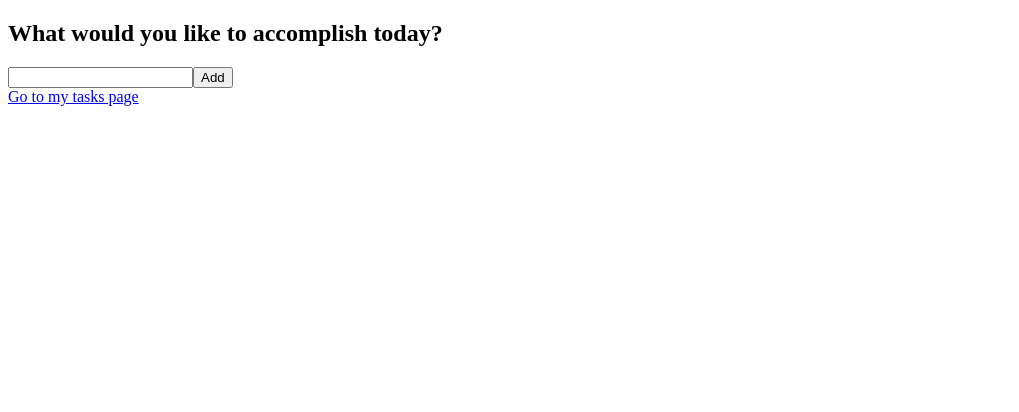
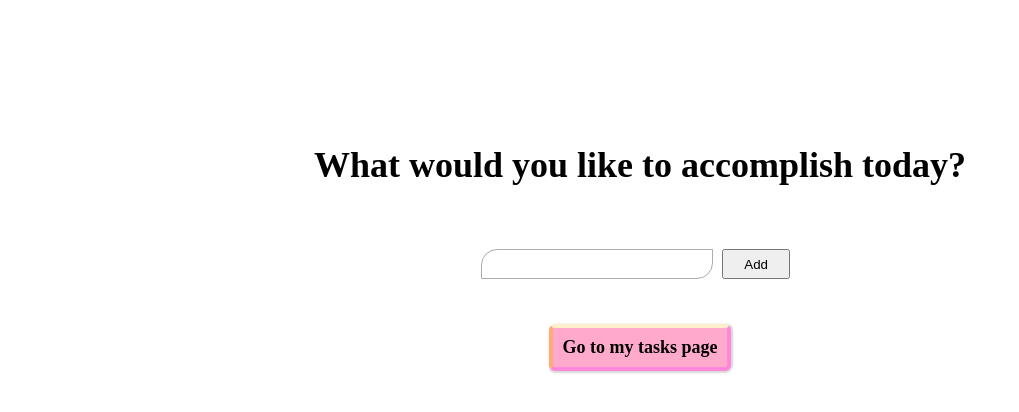
Before and after one commit to emmajphillips/reminders, a React (Create React App) app in the folder frontend/: page / in a window 1280 px wide. Shown: the top 412 px of the page, without its empty margins (0-1019 px from the left). Built offline with nearby package versions, Linux system fonts and the light colour scheme.

Commit message:
added TasksToday component and started inital styling on Home component

```diff
--- a/frontend/src/App.js
+++ b/frontend/src/App.js
@@ -2,12 +2,14 @@ import React from 'react'
 import { BrowserRouter, Route, Switch } from 'react-router-dom'
 
 import Home from './components/common/Home'
+import TasksToday from './components/tasks/TasksToday'
 
 const App = () => {
   return (
     <BrowserRouter>
       <Switch>
-        <Route exact path="/" component={Home}/>
+        <Route exact path="/" component={Home} />
+        <Route path="/tasks/today" component={TasksToday} />
       </Switch>
     </BrowserRouter>
   )
--- a/frontend/src/components/common/Home.js
+++ b/frontend/src/components/common/Home.js
@@ -1,15 +1,34 @@
 import React from 'react'
-import { Link } from 'react-router-dom'
+import { Link, useHistory } from 'react-router-dom'
 
-const Home = () => {
+function Home() {
+
+  const history = useHistory()
+
+  const [searchQuery, setSearchQuery] = React.useState('')
+
+
+  const handleChange = event => {
+    const updatedQuery = event.target.value
+    setSearchQuery(updatedQuery)
+  }
+
+  const handleSubmit = event => {
+    if (!searchQuery) return
+    event.preventDefault()
+    history.push('/tasks/today')
+  }
+
   return (
     <section className="hero">
-      <h1 className="heading">What would you like to accomplish today?</h1>
-      <form>
-        <input type="text" placeholder="" value=""/>
-        <button type="submit">Add</button>
-      </form>
-      <Link to="tasks/today">Go to my tasks page</Link>
+      <div className="container">
+        <h1 className="heading">What would you like to accomplish today?</h1>
+        <form onSubmit={handleSubmit}>
+          <input type="text" name="newTask" placeholder="" value={searchQuery} onChange={handleChange} />
+          <button type="submit">Add</button>
+        </form>
+        <Link to="tasks/today">Go to my tasks page</Link>
+      </div>
     </section>
   )
 }
--- /dev/null
+++ b/frontend/src/components/tasks/TasksToday.js
@@ -0,0 +1,9 @@
+import React from 'react'
+
+function TasksToday () {
+  return (
+    <h1>Taskssssssssss</h1>
+  )
+}
+
+export default TasksToday
--- a/frontend/src/styles/main.scss
+++ b/frontend/src/styles/main.scss
@@ -0,0 +1,60 @@
+* {
+  margin: 0;
+  padding: 0;
+}
+
+html {
+  font-size: 18px;
+}
+
+section.hero {
+  min-height: 100vh;
+  height: 100%;
+  div.container {
+    display: flex;
+    flex-direction: column;
+    align-items: center;
+    height: calc(100vh - 4em);
+    padding-top: 4em;
+    text-align: center;
+    h1.heading {
+      font-size: 2rem;
+      margin: 0 0.5em;
+      padding: 4rem 0 2rem;
+    }
+    form {
+      display: flex;
+      justify-content: center;
+      margin: 1rem 0;
+      padding: 0.5em;
+      input {
+        padding: 0.5em 2em;
+        border-top-left-radius: 16px;
+        border-bottom-right-radius: 16px;
+        border: 1px solid #ACACAC;
+      }
+      button {
+        margin: 0 0.5rem;
+        padding: 0 20px;
+      }
+    }
+    a {
+      margin: 1rem 0;
+      padding: 0.5em;
+      background-color: #FFAACC;
+      border-top: 4px solid #FFEECC;
+      border-right: 4px solid #FF88DD;
+      border-bottom: 4px solid #FF88DD;
+      border-left: 4px solid #FFAA77;
+      box-shadow:
+        0 2px 2px #d8d7d7,
+        2px 0 2px #d8d7d7,
+        0 -2px 2px #FFF,
+        -2px 0 2px #FFF;
+      border-radius: 6px;
+      text-decoration: none;
+      font-weight: 600;
+      color: #000;
+    }
+  }
+}
```
